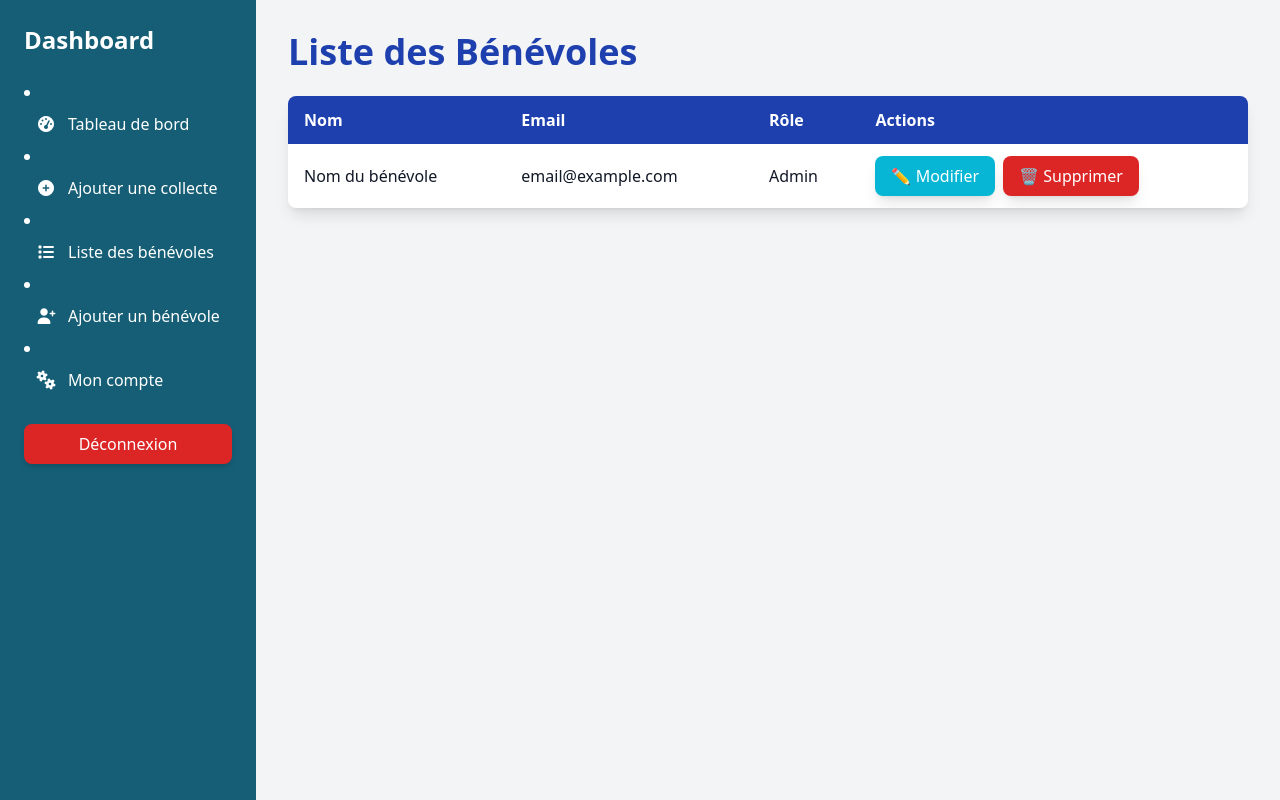
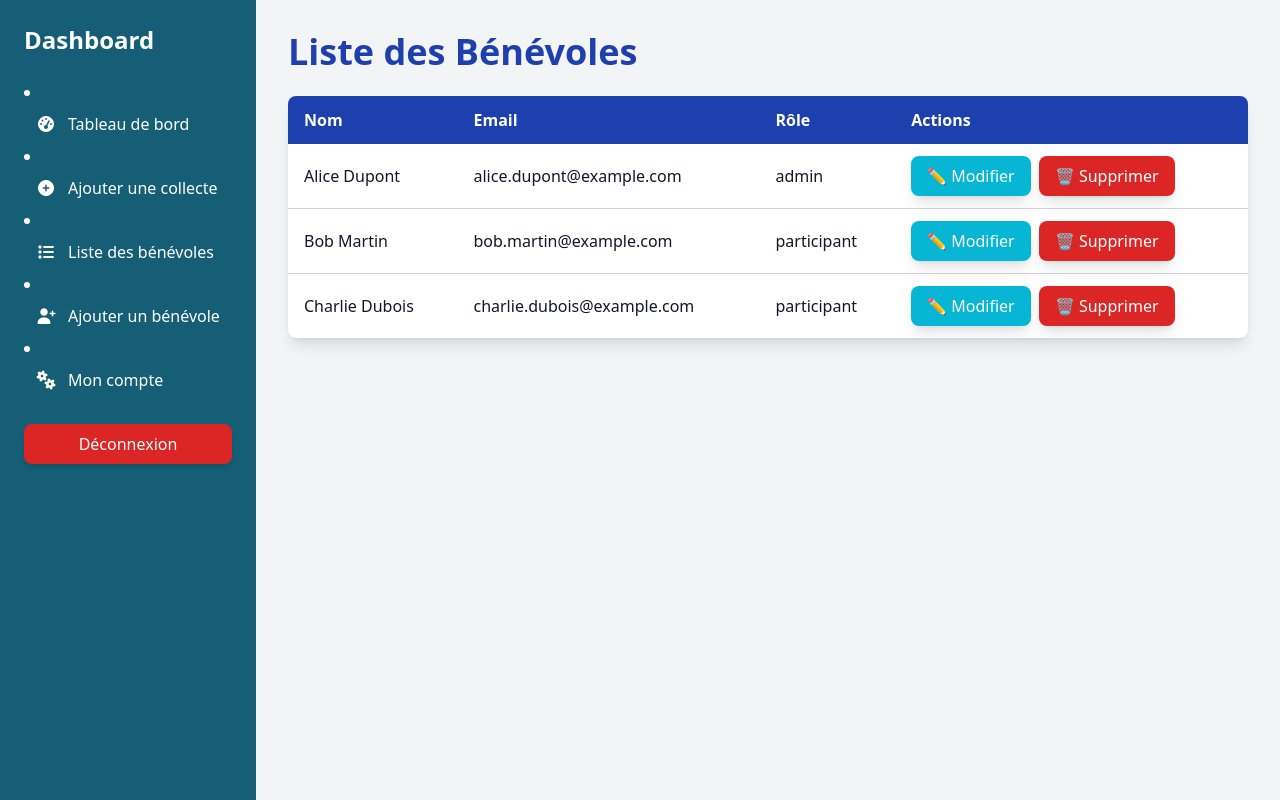
Before and after one commit to adatechschool/projet-backoffice-collecte-des-dechets-clean-coast, a PHP site: page /volunteer_list.php in a window 1280 px wide. Run offline with PHP 8.4, Linux system fonts and the light colour scheme; data comes from the database, SQL or seed files in the repository; a stand-in replaces the project's code that opens the database connection; some libraries are stand-ins or nearby versions.

Commit message:
display all benevoles list in the table

```diff
--- /dev/null
+++ b/php/volunteer_edit.php
@@ -0,0 +1 @@
+<?php
--- a/php/volunteer_list.php
+++ b/php/volunteer_list.php
@@ -1,9 +1,12 @@
 <?php
-// Connexion à la BDD :
+
 require 'config.php';
 
-// TODO: 1. Afficher l'utilisateur choisi (ou courant/connecté)
-// TODO: 2. Pouvoir modifier un élément dans la table
+// Afficher les bénévoles (nom, email et role)
+$query = $pdo->prepare("SELECT nom, email, role FROM benevoles");
+$query->execute();
+
+$benevoles = $query->fetchAll();
 ?>
 
 <!DOCTYPE html>
@@ -57,10 +60,11 @@ require 'config.php';
                 </tr>
                 </thead>
                 <tbody class="divide-y divide-gray-300">
+                <?php foreach ($benevoles as $benevole) : ?>
                     <tr class="hover:bg-gray-100 transition duration-200">
-                    <td class="py-3 px-4">Nom du bénévole</td>
-                    <td class="py-3 px-4">email@example.com</td>
-                    <td class="py-3 px-4">Admin</td>
+                        <td class="py-3 px-4"><?= htmlspecialchars($benevole['nom']) ?></td>
+                        <td class="py-3 px-4"><?= htmlspecialchars($benevole['email']) ?></td>
+                        <td class="py-3 px-4"><?= htmlspecialchars($benevole['role']) ?></td>
                         <td class="py-3 px-4 flex space-x-2">
                             <a href="#"
                                class="bg-cyan-500 hover:bg-cyan-600 text-white px-4 py-2 rounded-lg shadow-lg focus:outline-none focus:ring-2 focus:ring-blue-500 transition duration-200">
@@ -72,6 +76,7 @@ require 'config.php';
                             </a>
                         </td>
                     </tr>
+                <?php endforeach; ?>
                 </tbody>
             </table>
         </div>
```
Lines whose indentation alone changed are shown as unchanged.
